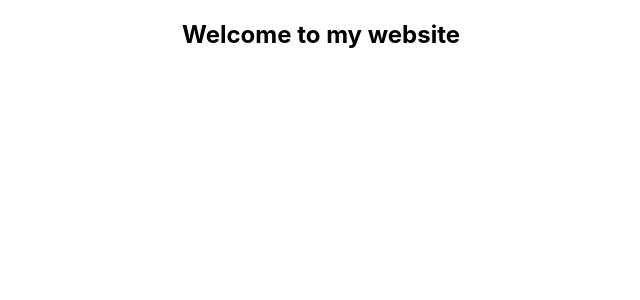
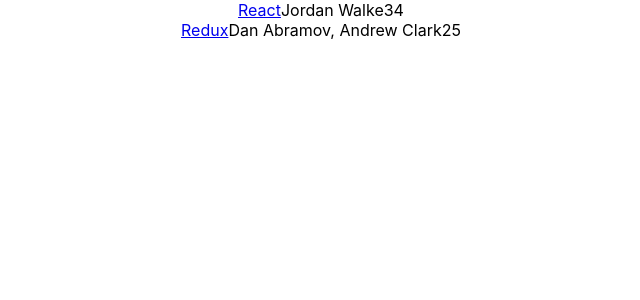
Before and after one commit to lamngockhuong/learn-react, a React (Create React App) app in the folder hackernews/: page / in a window 1280 px wide. Shown: the top 300 px of the page, without its empty margins (319-959 px from the left). Built offline with nearby package versions, Linux system fonts and the light colour scheme.

Commit message:
Complex JavaScript in JSX

```diff
--- a/hackernews/src/App.js
+++ b/hackernews/src/App.js
@@ -1,12 +1,39 @@
 import React, {Component} from 'react';
 import './App.css';
 
+const list = [
+  {
+    title: 'React',
+    url: 'https://reactjs.org/',
+    author: 'Jordan Walke',
+    num_comments: 3,
+    points: 4,
+    objectId: 0,
+  },
+  {
+    title: 'Redux',
+    url: 'https://redux.js.org/',
+    author: 'Dan Abramov, Andrew Clark',
+    num_comments: 2,
+    points: 5,
+    objectId: 1,
+  },
+];
+
 class App extends Component {
   render() {
-    const helloWorld = 'Welcome to my website';
     return (
       <div className="App">
-        <h2>{helloWorld}</h2>
+        {list.map(function(item) {
+          return (
+            <div key={item.objectId}>
+              <span><a href={item.url}>{item.title}</a></span>
+              <span>{item.author}</span>
+              <span>{item.num_comments}</span>
+              <span>{item.points}</span>
+            </div>
+          );
+        })}
       </div>
     );
   }
```
